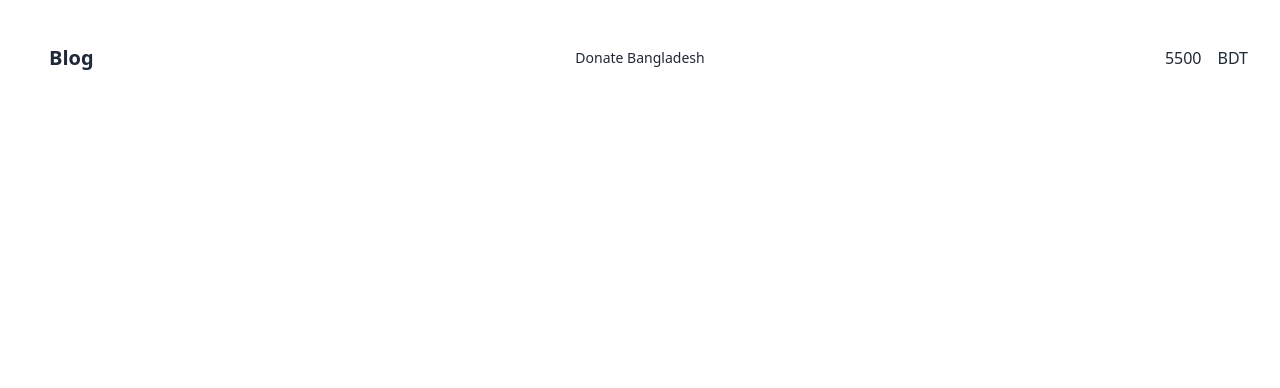
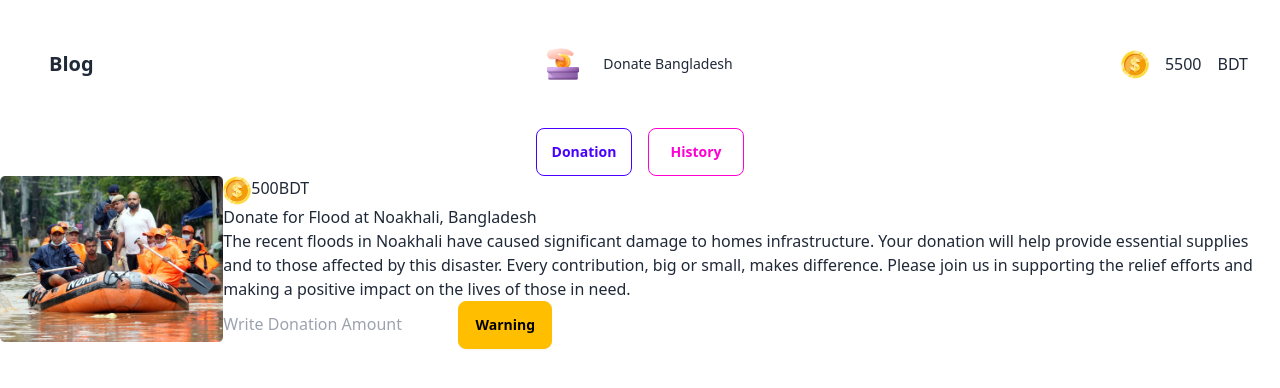
Before and after one commit to ronbi-krobol/assignment5, a plain HTML site: page index.html in a window 1280 px wide. Drawn offline with nearby package versions, Linux system fonts and the light colour scheme.

Commit message:
second thing

```diff
--- a/index.html
+++ b/index.html
@@ -32,10 +32,12 @@
                 </div>
                 <div class="navbar-center hidden lg:flex">
                     <ul class="menu menu-horizontal px-1">
-                        <li><a>Donate Bangladesh</a></li>
+                        <li><a> <span><img class="h-8 w-8 mr-4" src="/images/logo.png" alt=""></span>Donate
+                                Bangladesh</a></li>
                     </ul>
                 </div>
                 <div class="navbar-end flex gap-4">
+                    <img src="/images/coin.png" alt="">
                     <h3> 5500</h3>
                     <h3> BDT</h3>
                 </div>
@@ -43,6 +45,37 @@
         </nav>
     </section>
 
+    <section>
+        <div class="flex gap-4 justify-center">
+            <button class="btn btn-outline btn-primary w-24">Donation</button>
+            <button class="btn btn-outline btn-secondary w-24">History</button>
+        </div>
+    </section>
+    <section>
+        <div class="flex justify-between">
+            <div>
+                <img src="/images/noakhali.png" alt="">
+
+            </div>
+            <div>
+                <div class="flex">
+                    <img src="/images/coin.png" alt="">
+                    <h3>500</h3>
+                    <h3>BDT</h3>
+                </div>
+                <h2>Donate for Flood at Noakhali, Bangladesh</h2>
+                <p>The recent floods in Noakhali have caused significant damage to homes infrastructure. Your donation
+                    will help provide essential supplies and to those affected by this disaster. Every contribution, big
+                    or small, makes difference. Please join us in supporting the relief efforts and making a positive
+                    impact on the lives of those in need.
+                </p>
+                <input type="number" name="" placeholder="Write Donation Amount" id="">
+                <button class="btn btn-warning">Warning</button>
+
+            </div>
+        </div>
+    </section>
+
 </body>
 
 </html>
```
